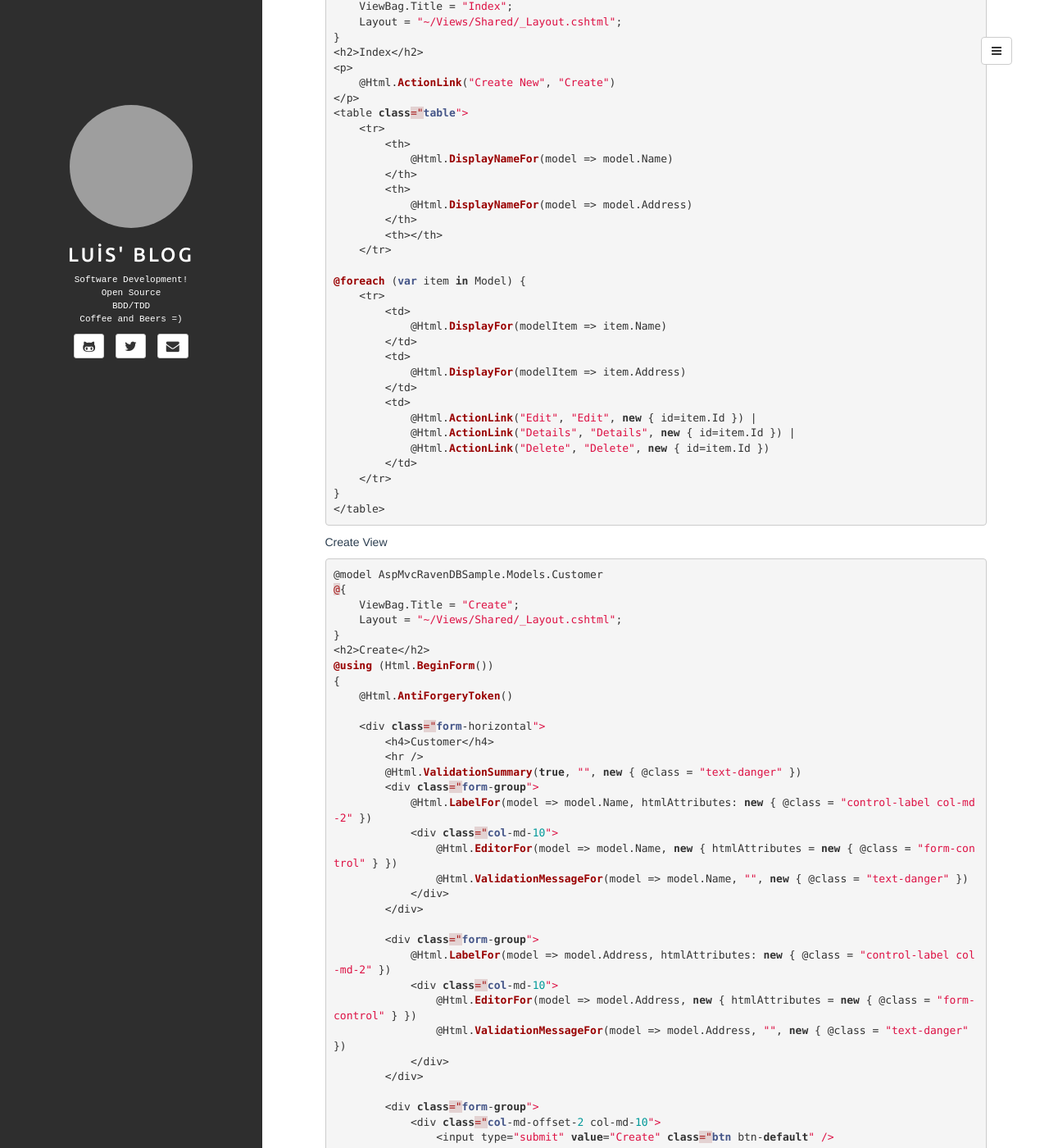
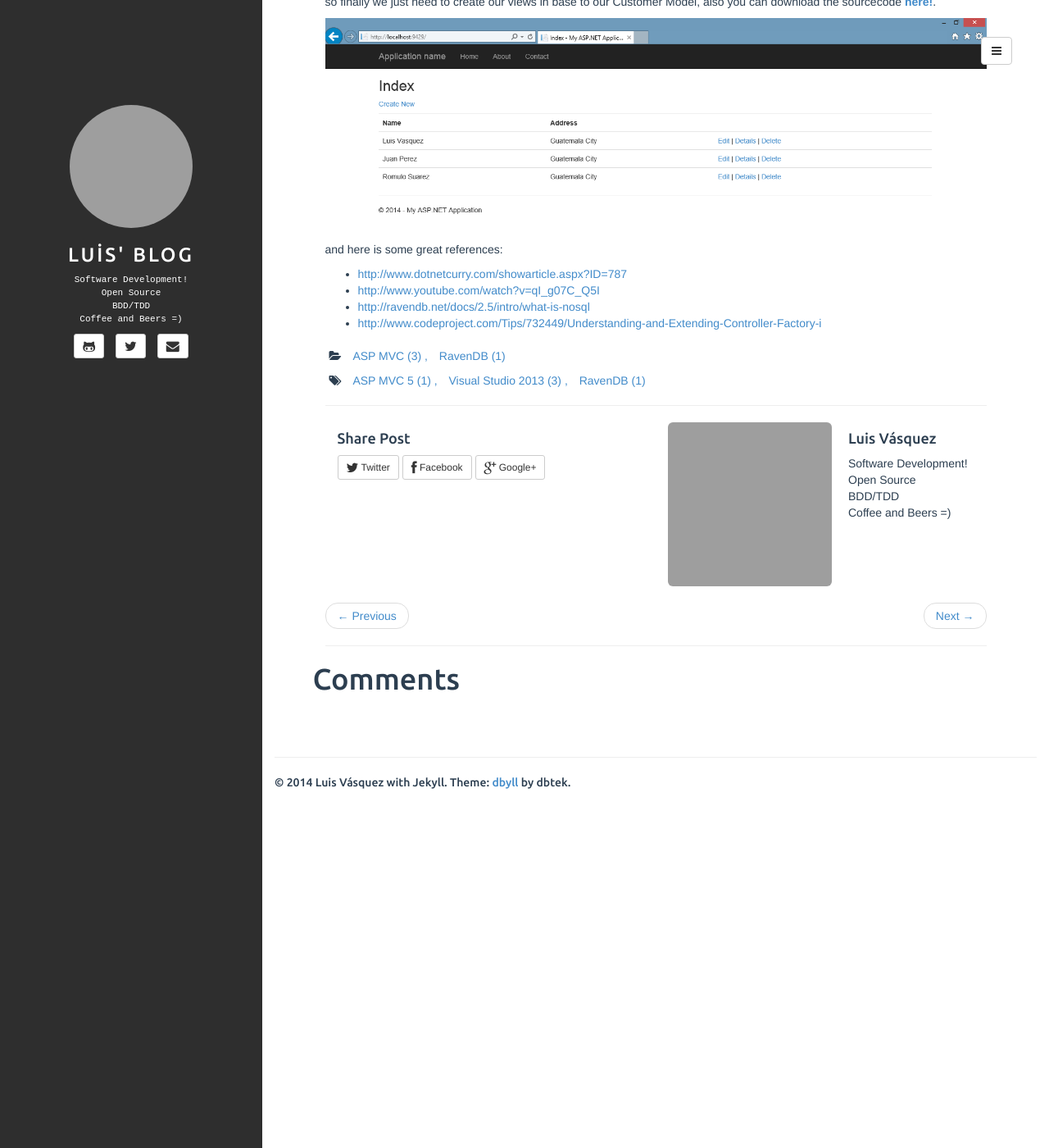
Before and after one commit to lvasquez/lvasquez.github.io, a Jekyll site: the page built from _posts/2014-06-26-Configure-RavenDB-ASP-MVC.md, in a window 1280 px wide and 1400 px high, scrolled down 4710 px. Shown: the whole window at 82% size. Built offline with Jekyll 4.4.1, drawn with Linux system fonts in a browser that asks for light colours; comment, search, counter and statistics services are not loaded; some of the changed text lies outside the part shown; grey boxes are pictures that could not be loaded.

Commit message:
Update - First Commit
Update Configure RavenDB Post - First Commit

```diff
--- a/_posts/2014-06-26-Configure-RavenDB-ASP-MVC.md
+++ b/_posts/2014-06-26-Configure-RavenDB-ASP-MVC.md
@@ -13,9 +13,14 @@
 published: true
 ---
 
-This is a little example how to configure step by step RavenDB with ASP MVC, so how we know RavenDB is a NoSQL database base on Document database.
+This is a little example how to configure step by step RavenDB with ASP MVC in base of the first reference at the end of the post.
 
-In my case I'm using Visual Studio 2013 and ASP MVC 5, **You need to Run Visual Studio as Administrator**.
+So how we know RavenDB is a NoSQL database base on Document database and RavenDB can run in one of two modes to connecting to data store:
+
+* a client/server mode, where communication is made via HTTP;
+* an embedded mode, in which the client API makes direct calls against the Database API.
+
+In this case I will use the embedded mode, also I'm using Visual Studio 2013 and ASP MVC 5, **You need to Run Visual Studio as Administrator**.
 
 So the first thing that we have to do is create a Empty ASP MVC project without Authentication
 
@@ -248,231 +253,13 @@
         }
 {% endhighlight %}
 
-so our views
-
-Index View
-{% highlight csharp %}
-@model IEnumerable<AspMvcRavenDBSample.Models.Customer>
-@{
-    ViewBag.Title = "Index";
-    Layout = "~/Views/Shared/_Layout.cshtml";
-}
-<h2>Index</h2>
-<p>
-    @Html.ActionLink("Create New", "Create")
-</p>
-<table class="table">
-    <tr>
-        <th>
-            @Html.DisplayNameFor(model => model.Name)
-        </th>
-        <th>
-            @Html.DisplayNameFor(model => model.Address)
-        </th>
-        <th></th>
-    </tr>
-
-@foreach (var item in Model) {
-    <tr>
-        <td>
-            @Html.DisplayFor(modelItem => item.Name)
-        </td>
-        <td>
-            @Html.DisplayFor(modelItem => item.Address)
-        </td>
-        <td>
-            @Html.ActionLink("Edit", "Edit", new { id=item.Id }) |
-            @Html.ActionLink("Details", "Details", new { id=item.Id }) |
-            @Html.ActionLink("Delete", "Delete", new { id=item.Id })
-        </td>
-    </tr>
-}
-</table>
-{% endhighlight %}
-
-
-Create View
-{% highlight csharp %}
-@model AspMvcRavenDBSample.Models.Customer
-@{
-    ViewBag.Title = "Create";
-    Layout = "~/Views/Shared/_Layout.cshtml";
-}
-<h2>Create</h2>
-@using (Html.BeginForm())
-{
-    @Html.AntiForgeryToken()
-
-    <div class="form-horizontal">
-        <h4>Customer</h4>
-        <hr />
-        @Html.ValidationSummary(true, "", new { @class = "text-danger" })
-        <div class="form-group">
-            @Html.LabelFor(model => model.Name, htmlAttributes: new { @class = "control-label col-md-2" })
-            <div class="col-md-10">
-                @Html.EditorFor(model => model.Name, new { htmlAttributes = new { @class = "form-control" } })
-                @Html.ValidationMessageFor(model => model.Name, "", new { @class = "text-danger" })
-            </div>
-        </div>
-
-        <div class="form-group">
-            @Html.LabelFor(model => model.Address, htmlAttributes: new { @class = "control-label col-md-2" })
-            <div class="col-md-10">
-                @Html.EditorFor(model => model.Address, new { htmlAttributes = new { @class = "form-control" } })
-                @Html.ValidationMessageFor(model => model.Address, "", new { @class = "text-danger" })
-            </div>
-        </div>
-
-        <div class="form-group">
-            <div class="col-md-offset-2 col-md-10">
-                <input type="submit" value="Create" class="btn btn-default" />
-            </div>
-        </div>
-    </div>
-}
-<div>
-    @Html.ActionLink("Back to List", "Index")
-</div>
-
-@section Scripts {
-    @Scripts.Render("~/bundles/jqueryval")
-}
-{% endhighlight %}
-
-Edit View
-{% highlight csharp %}
-@model AspMvcRavenDBSample.Models.Customer
-@{
-    ViewBag.Title = "Edit";
-    Layout = "~/Views/Shared/_Layout.cshtml";
-}
-<h2>Edit</h2>
-@using (Html.BeginForm())
-{
-    @Html.AntiForgeryToken()
-
-    <div class="form-horizontal">
-        <h4>Customer</h4>
-        <hr />
-        @Html.ValidationSummary(true, "", new { @class = "text-danger" })
-        @Html.HiddenFor(model => model.Id)
-
-        <div class="form-group">
-            @Html.LabelFor(model => model.Name, htmlAttributes: new { @class = "control-label col-md-2" })
-            <div class="col-md-10">
-                @Html.EditorFor(model => model.Name, new { htmlAttributes = new { @class = "form-control" } })
-                @Html.ValidationMessageFor(model => model.Name, "", new { @class = "text-danger" })
-            </div>
-        </div>
-
-        <div class="form-group">
-            @Html.LabelFor(model => model.Address, htmlAttributes: new { @class = "control-label col-md-2" })
-            <div class="col-md-10">
-                @Html.EditorFor(model => model.Address, new { htmlAttributes = new { @class = "form-control" } })
-                @Html.ValidationMessageFor(model => model.Address, "", new { @class = "text-danger" })
-            </div>
-        </div>
-
-        <div class="form-group">
-            <div class="col-md-offset-2 col-md-10">
-                <input type="submit" value="Save" class="btn btn-default" />
-            </div>
-        </div>
-    </div>
-}
-<div>
-    @Html.ActionLink("Back to List", "Index")
-</div>
-
-@section Scripts {
-    @Scripts.Render("~/bundles/jqueryval")
-}
-{% endhighlight %}
-
-
-Detail View
-{% highlight csharp %}
-@model AspMvcRavenDBSample.Models.Customer
-@{
-    ViewBag.Title = "Details";
-    Layout = "~/Views/Shared/_Layout.cshtml";
-}
-<h2>Details</h2>
-<div>
-    <h4>Customer</h4>
-    <hr />
-    <dl class="dl-horizontal">
-        <dt>
-            @Html.DisplayNameFor(model => model.Name)
-        </dt>
-
-        <dd>
-            @Html.DisplayFor(model => model.Name)
-        </dd>
-
-        <dt>
-            @Html.DisplayNameFor(model => model.Address)
-        </dt>
-
-        <dd>
-            @Html.DisplayFor(model => model.Address)
-        </dd>
-
-    </dl>
-</div>
-<p>
-    @Html.ActionLink("Edit", "Edit", new { id = Model.Id }) |
-    @Html.ActionLink("Back to List", "Index")
-</p>
-{% endhighlight %}
-
-
-and Delete View
-{% highlight csharp %}
-@model AspMvcRavenDBSample.Models.Customer
-@{
-    ViewBag.Title = "Delete";
-    Layout = "~/Views/Shared/_Layout.cshtml";
-}
-<h2>Delete</h2>
-<h3>Are you sure you want to delete this?</h3>
-<div>
-    <h4>Customer</h4>
-    <hr />
-    <dl class="dl-horizontal">
-        <dt>
-            @Html.DisplayNameFor(model => model.Name)
-        </dt>
-
-        <dd>
-            @Html.DisplayFor(model => model.Name)
-        </dd>
-
-        <dt>
-            @Html.DisplayNameFor(model => model.Address)
-        </dt>
-
-        <dd>
-            @Html.DisplayFor(model => model.Address)
-        </dd>
-
-    </dl>
-
-    @using (Html.BeginForm()) {
-        @Html.AntiForgeryToken()
-
-        <div class="form-actions no-color">
-            <input type="submit" value="Delete" class="btn btn-default" /> |
-            @Html.ActionLink("Back to List", "Index")
-        </div>
-    }
-</div>
-{% endhighlight %}
+so finally we just need to create our views in base to our Customer Model, also you can download the sourcecode **[here!](https://onedrive.live.com/?cid=ab0e3e430bc079dc&id=AB0E3E430BC079DC%2113333)**.
 
 ![alt tag](http://lvasquez.github.io/images/RavenIndex.png)
 
 and here is some great references:
 
+* <a target="_blank" href="http://www.dotnetcurry.com/showarticle.aspx?ID=787">http://www.dotnetcurry.com/showarticle.aspx?ID=787</a>
 * <a target="_blank" href="http://www.youtube.com/watch?v=qI_g07C_Q5I">http://www.youtube.com/watch?v=qI_g07C_Q5I</a>
 * <a target="_blank" href="http://ravendb.net/docs/2.5/intro/what-is-nosql">http://ravendb.net/docs/2.5/intro/what-is-nosql</a>
 * <a target="_blank" href="http://www.codeproject.com/Tips/732449/Understanding-and-Extending-Controller-Factory-i">http://www.codeproject.com/Tips/732449/Understanding-and-Extending-Controller-Factory-i</a>
```
Also changed, not shown: _posts/2014-07-14-WCF-XML-EF.md (+40 -40 lines).
